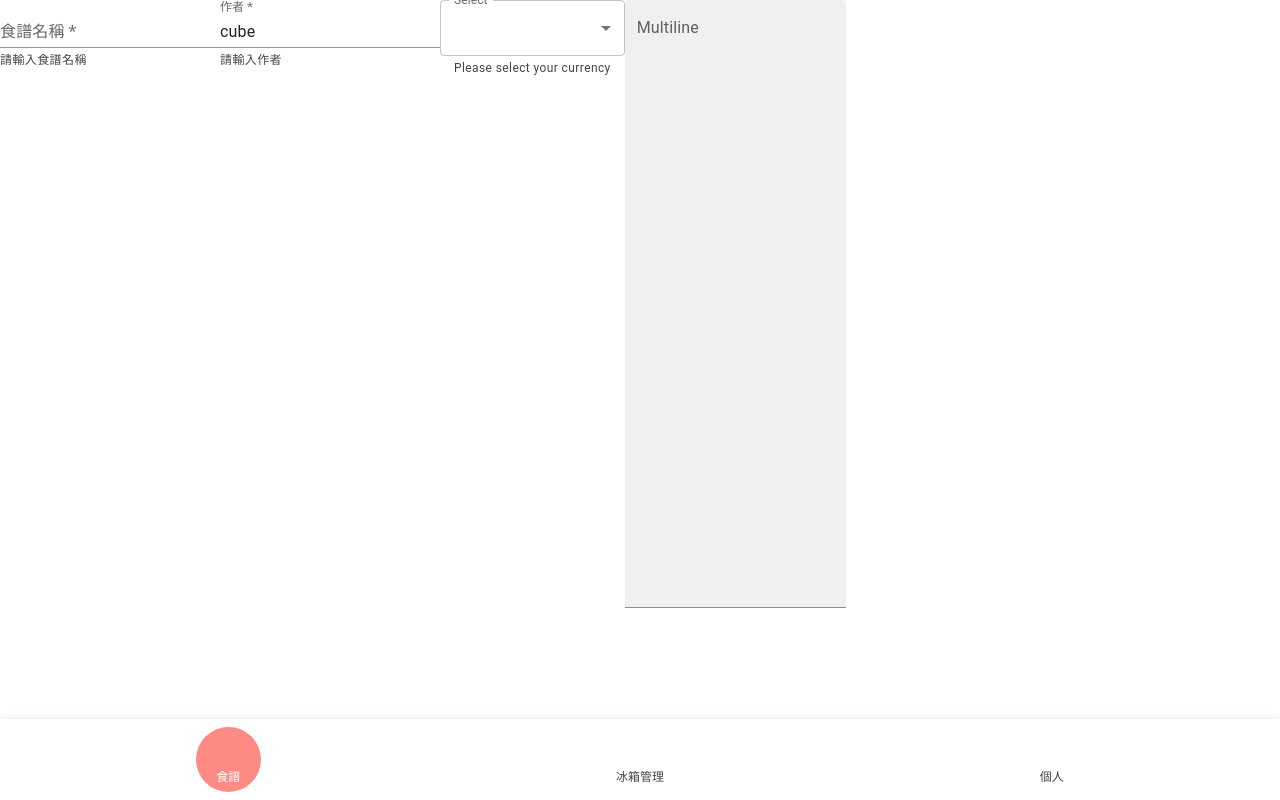
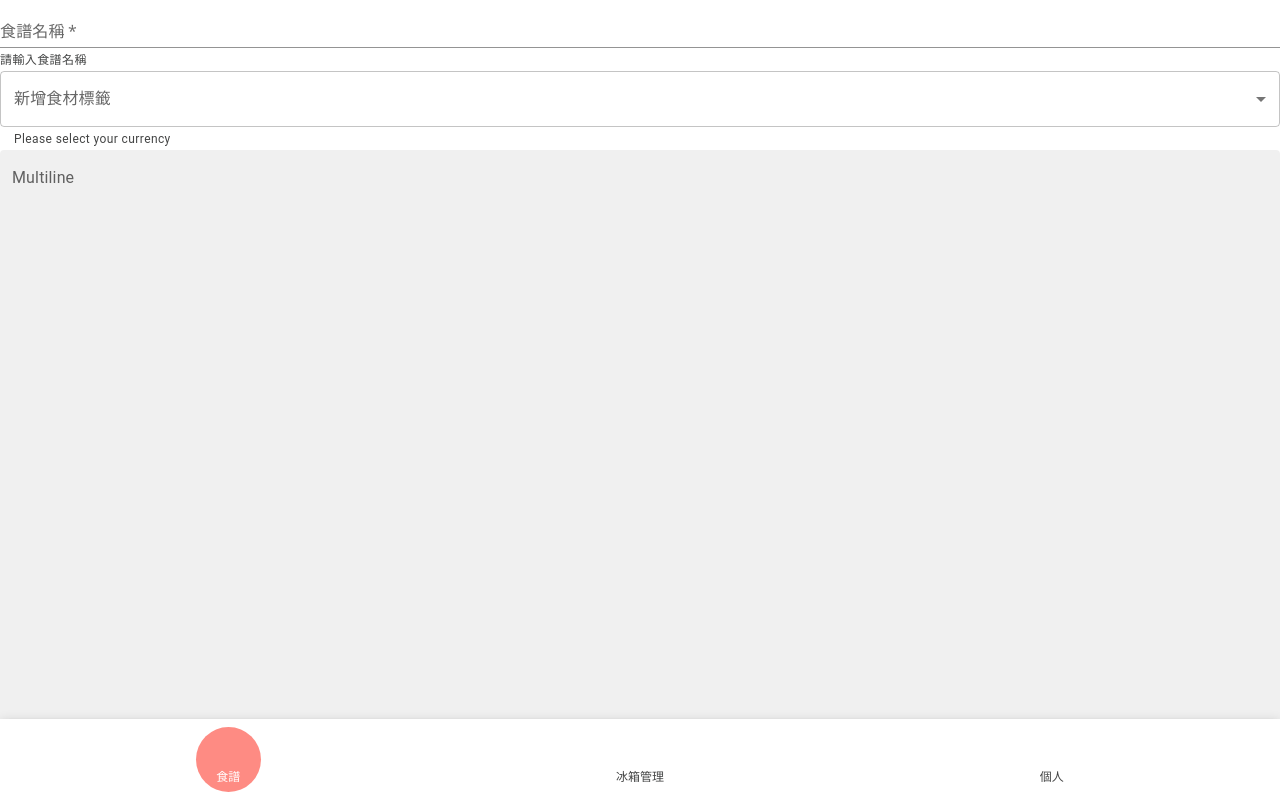
Before and after one commit to lefty1717/DAMN-test, a React (Create React App) app: page /addrecipe in a window 1280 px wide. Built offline with nearby package versions, Linux system fonts and the light colour scheme; some icons are missing.

Commit message:
ingredientsSelector UI 1.0

```diff
--- /dev/null
+++ b/src/components/recipe/IngredientsSelector.js
@@ -0,0 +1,66 @@
+import React, { useState } from "react";
+import InputBase from "@mui/material/InputBase";
+import SearchIcon from "@mui/icons-material/Search";
+import IconButton from "@mui/material/IconButton";
+import Button from "@mui/material/Button";
+import FormGroup from "@mui/material/FormGroup";
+import FormControlLabel from "@mui/material/FormControlLabel";
+import Checkbox from "@mui/material/Checkbox";
+import Chip from "@mui/material/Chip";
+const IngredientsSelector = () => {
+  const [chipList, setChipList] = useState([]);
+  const materials = [
+    { id: 1, name: "牛肉" },
+    { id: 2, name: "青菜" },
+    { id: 3, name: "漢堡包" },
+  ];
+
+  const handleChipList = (option) => {
+    const list = [...chipList];
+    const {name} = option;
+    const isChipInList = list.find((chip) => chip === name);
+    isChipInList ? list.pop(option) : list.push(option);
+
+    setChipList(list);
+  };
+  console.log(chipList);
+
+  return (
+    <div className="ingredientsSelector">
+      {/* search bar */}
+      <div className="inputContainer">
+        <InputBase
+          sx={{ ml: 1, flex: 1 }}
+          placeholder="搜尋食材標籤"
+          inputProps={{ "aria-label": "search google maps" }}
+        />
+        <IconButton type="submit" sx={{ p: "10px" }} aria-label="search">
+          <SearchIcon />
+        </IconButton>
+      </div>
+
+      {/* ingredient item list */}
+      <FormGroup>
+        {materials.map((option) => (
+          <FormControlLabel
+            sx={{
+              margin: "0",
+            }}
+            key={option.id}
+            control={<Checkbox onChange={() => handleChipList(option)} />}
+            label={option.name}
+          />
+        ))}
+      </FormGroup>
+      {/* ingredients badge */}
+      {chipList.map((el) => (
+        <Chip label={el.name} key={el.id} />
+      ))}
+
+      {/* check button */}
+      <Button variant="text">確定</Button>
+    </div>
+  );
+};
+
+export default IngredientsSelector;
--- a/src/pages/recipe/addRecipePage.js
+++ b/src/pages/recipe/addRecipePage.js
@@ -1,17 +1,12 @@
 import React, { useState } from "react";
 import TextField from "@mui/material/TextField";
-import MenuItem from "@mui/material/MenuItem";
 
+import IngredientsSelector from "../../components/recipe/IngredientsSelector";
 const AddRecipePage = () => {
   const user = {
     name: "cube",
   };
 
-  const materials = [
-    { id: 1, name: "牛肉" },
-    { id: 2, name: "青菜" },
-    { id: 3, name: "漢堡包" },
-  ];
   const [material, setMaterial] = useState("EUR");
 
   const handleChangeMaterial = (event) => {
@@ -19,7 +14,7 @@ const AddRecipePage = () => {
   };
 
   return (
-    <div>
+    <div className="addRecipePage">
       {/* image upload */}
       {/* recipe basic form  like name, author(default is user.name) */}
       <TextField
@@ -30,7 +25,7 @@ const AddRecipePage = () => {
         required
         helperText="請輸入食譜名稱"
       />
-      <TextField
+      {/* <TextField
         required
         maxRows={4}
         id="author"
@@ -38,21 +33,22 @@ const AddRecipePage = () => {
         label="作者"
         variant="standard"
         helperText="請輸入作者"
-      />
+      /> */}
       {/* recipe materials dropdown is a components!! */}
+
       <TextField
-        id="outlined-select-currency"
+        sx={{
+          left: "0px",
+        }}
+        className="ingredients"
         select
-        label="Select"
-        value={materials}
+        label="新增食材標籤"
+        placeholder="新增食材標籤"
+        // value={materials}
         onChange={handleChangeMaterial}
         helperText="Please select your currency"
       >
-        {materials.map((option) => (
-          <MenuItem key={option.id} value={option.name}>
-            {option.name}
-          </MenuItem>
-        ))}
+        <IngredientsSelector />
       </TextField>
       {/* text block use hack.md  */}
       <TextField
--- a/src/scss/all.scss
+++ b/src/scss/all.scss
@@ -7,10 +7,7 @@
 @import "./scss-pages/signupPage";
 @import "./scss-pages/recipeItem";
 @import "./scss-pages/recipeIndex";
-
-
-
-
-
+@import "./scss-pages/addRecipePage";
 // components
 @import "./scss-components/BottomNav";
+@import "./scss-components/recipe/IngredientsSelector";
--- /dev/null
+++ b/src/scss/scss-pages/_addRecipePage.scss
@@ -0,0 +1,4 @@
+.addRecipePage {
+  display: flex;
+  flex-direction: column;
+}
```
Also changed, not shown: src/components/receipe/IngredientsSelector.js (deleted, +0 -12 lines), src/scss/scss-components/recipe/_IngredientsSelector.scss (added, +10 -0 lines), src/components/recipe/SearchResultsCardsList.js (renamed from src/components/receipe/SearchResultsCardsList.js), src/scss/all.css, 1 other file (tests, documents, lock files or other folders).
